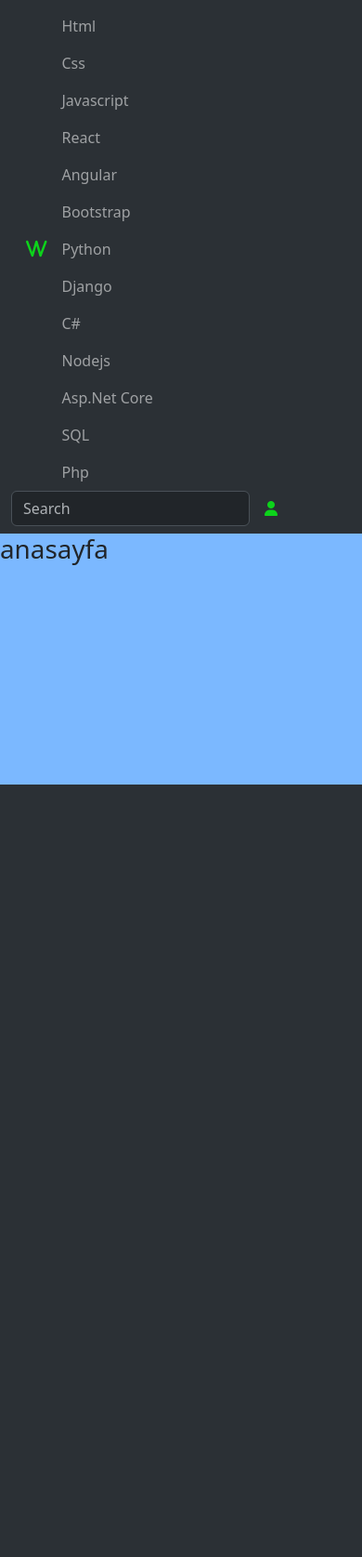
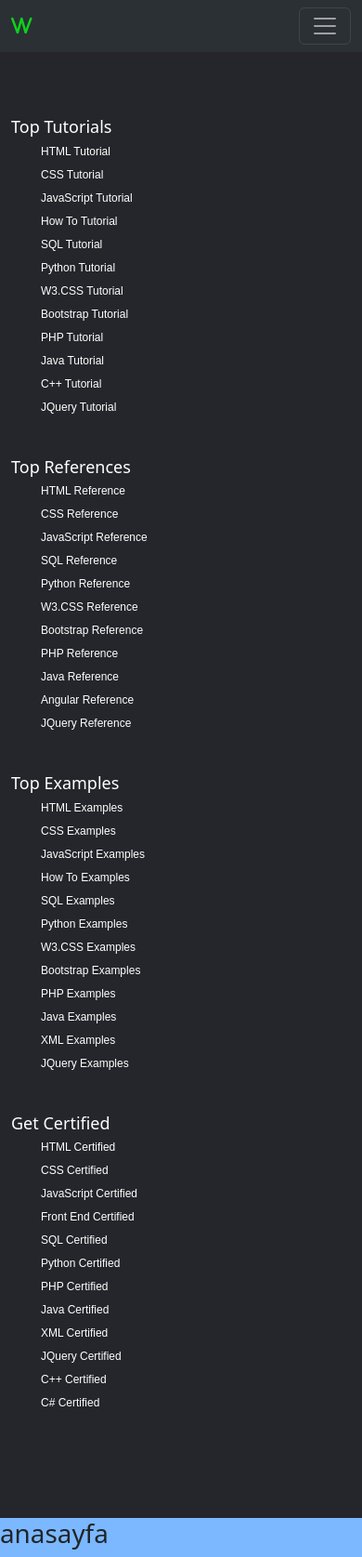
Before and after one commit to staj-projesi/AnaProje, a Django app: page / in a window 390 px wide. Shown: the whole page at 93% size. Before the commit the page ends 844 px from the top, so only its background shows below. Run offline with Django 4.2, Linux system fonts and the light colour scheme.

Commit message:
responsive

```diff
--- a/staj_projesi/static/css/style.css
+++ b/staj_projesi/static/css/style.css
@@ -6,3 +6,69 @@ body{
 
 
 }
+
+
+.container{
+	max-width: 1170px;
+	margin:auto;
+}
+.row{
+	display: flex;
+	flex-wrap: wrap;
+}
+ul{
+	list-style: none;
+}
+.footer{
+	background-color: #24262b;
+    padding: 70px 0;
+}
+.footer-col{
+   width: 25%;
+}
+.footer-col h5{
+	font-size: 18px;
+	color: #ffffff;
+	text-transform: capitalize;
+	font-weight: 300;
+}
+.footer-col h5::before{
+	content: '';
+
+	left:0;
+	bottom: -10px;
+	height: 2px;
+	box-sizing: border-box;
+	width: 50px;
+}
+.footer-col ul li:not(:last-child){
+	margin-bottom: 10px;
+}
+.footer-col ul li a{
+	font-size: 12px;
+	text-transform: capitalize;
+	color: #ffffff;
+	text-decoration: none;
+	font-weight: 300;
+	color: #ffff;
+	display: block;
+	transition: all 0.3s ease;
+    font-family: Source Sans Pro, sans-serif;
+    line-height: 15px;
+}
+.footer-col ul li a:hover{
+	color: #59bd1b;
+}
+
+/*responsive*/
+@media(max-width: 767px){
+  .footer-col{
+    width: 50%;
+    margin-bottom: 30px;
+}
+}
+@media(max-width: 574px){
+  .footer-col{
+    width: 100%;
+}
+}
--- a/staj_projesi/templates/layout.html
+++ b/staj_projesi/templates/layout.html
@@ -15,16 +15,20 @@
     <link rel="stylesheet" href="https://cdnjs.cloudflare.com/ajax/libs/font-awesome/6.4.2/css/all.min.css" integrity="sha512-z3gLpd7yknf1YoNbCzqRKc4qyor8gaKU1qmn+CShxbuBusANI9QpRohGBreCFkKxLhei6S9CQXFEbbKuqLg0DA==" crossorigin="anonymous" referrerpolicy="no-referrer" />
     <link rel="stylesheet" href="{% static 'css/style.css' %}">
     <link rel="icon" href="https://www.w3schools.com/favicon.ico">
+    <link rel="stylesheet" type="text/css" href="https://cdnjs.cloudflare.com/ajax/libs/font-awesome/5.15.1/css/all.min.css">
+
 
 </head>
 <body>
 
-
       <nav class="navbar bg-body-tertiary navbar-expand-lg " data-bs-theme="dark">
         <div class="container-fluid">
-            <div class="collapse navbar-collapse  d-flex align-items-center"  id="navbarNav">
-              <a class="navbar-brand d-flex align-items-center ms-3" href="#"><i class="fa-solid fa-w" style="color: #0dd31b;"></i></a>
-                <ul class="navbar-nav">
+          <a class="navbar-brand" href="#"><i class="fa-solid fa-w" style="color: #0dd31b;"></i></a>
+          <button class="navbar-toggler" type="button" data-bs-toggle="collapse" data-bs-target="#navbarScroll" aria-controls="navbarScroll" aria-expanded="false" aria-label="Toggle navigation">
+            <span class="navbar-toggler-icon"></span>
+          </button>
+          <div class="collapse navbar-collapse" id="navbarScroll">
+            <ul class="navbar-nav me-auto my-2 my-lg-0 navbar-nav-scroll" style="--bs-scroll-height: 100px;">
                 <li class="nav-item">
                     <a class="nav-link" aria-current="page" href="#"> Html</a>
                 </li>
@@ -65,17 +69,87 @@
                     <a class="nav-link" href="#"> Php</a>
                 </li>
             </ul>
-            </div>
-
-            <div class="d-flex ms-0 align-items-center">
             <form class="d-flex" role="search">
-                  <input class="form-control me-3" type="search" placeholder="Search" aria-label="Search">
+              <input class="form-control me-2" type="search" placeholder="Search" aria-label="Search">
             </form>
             <i class="fa-solid fa-user me-5" style="color: #0dd31b;"></i>
           </div>
-
         </div>
       </nav>
+
+      <footer class="footer">
+        <div class="container">
+            <div class="row">
+                <div class="footer-col">
+                    <h5>Top Tutorials</h5>
+                    <ul>
+                        <li><a href="#">HTML Tutorial</a></li>
+                        <li><a href="#">CSS Tutorial</a></li>
+                        <li><a href="#">JavaScript Tutorial</a></li>
+                        <li><a href="#">How To Tutorial</a></li>
+                        <li><a href="#">SQL Tutorial</a></li>
+                        <li><a href="#">Python Tutorial</a></li>
+                        <li><a href="#">W3.CSS Tutorial</a></li>
+                        <li><a href="#">Bootstrap Tutorial</a></li>
+                        <li><a href="#">PHP Tutorial</a></li>
+                        <li><a href="#">java Tutorial</a></li>
+                        <li><a href="#">C++  Tutorial</a></li>
+                        <li><a href="#">jQuery Tutorial</a></li>
+                    </ul>
+                </div>
+                <div class="footer-col">
+                    <h5>Top References</h5>
+                    <ul>
+                        <li><a href="#">HTML Reference</a></li>
+                        <li><a href="#">CSS Reference</a></li>
+                        <li><a href="#">JavaScript Reference</a></li>
+                        <li><a href="#">SQL Reference</a></li>
+                        <li><a href="#">Python Reference</a></li>
+                        <li><a href="#">W3.CSS Reference</a></li>
+                        <li><a href="#">Bootstrap Reference</a></li>
+                        <li><a href="#">PHP Reference</a></li>
+                        <li><a href="#">java Reference</a></li>
+                        <li><a href="#">Angular Reference</a></li>
+                        <li><a href="#">jQuery Reference</a></li>
+                    </ul>
+                </div>
+                <div class="footer-col">
+                    <h5>Top Examples</h5>
+                    <ul>
+                        <li><a href="#">HTML Examples</a></li>
+                        <li><a href="#">CSS Examples</a></li>
+                        <li><a href="#">JavaScript Examples</a></li>
+                        <li><a href="#">How To Examples</a></li>
+                        <li><a href="#">SQL Examples</a></li>
+                        <li><a href="#">Python Examples</a></li>
+                        <li><a href="#">W3.CSS Examples</a></li>
+                        <li><a href="#">Bootstrap Examples</a></li>
+                        <li><a href="#">PHP Examples</a></li>
+                        <li><a href="#">java Examples</a></li>
+                        <li><a href="#">XML Examples</a></li>
+                        <li><a href="#">jQuery Examples</a></li>
+                    </ul>
+                </div>
+                <div class="footer-col">
+                    <h5>Get Certified</h5>
+                    <ul>
+                        <li><a href="#">HTML Certified</a></li>
+                        <li><a href="#">CSS Certified</a></li>
+                        <li><a href="#">JavaScript Certified</a></li>
+                        <li><a href="#">Front End Certified</a></li>
+                        <li><a href="#">SQL Certified</a></li>
+                        <li><a href="#">Python Certified</a></li>
+                        <li><a href="#">PHP Certified</a></li>
+                        <li><a href="#">java Certified</a></li>
+                        <li><a href="#">XML Certified</a></li>
+                        <li><a href="#">jQuery Certified</a></li>
+                        <li><a href="#">C++ Certified</a></li>
+                        <li><a href="#">C# Certified</a></li>
+                    </ul>
+                </div>
+            </div>
+        </div>
+   </footer>
 
 
 {% block content %}
```
Lines whose indentation alone changed are shown as unchanged.
